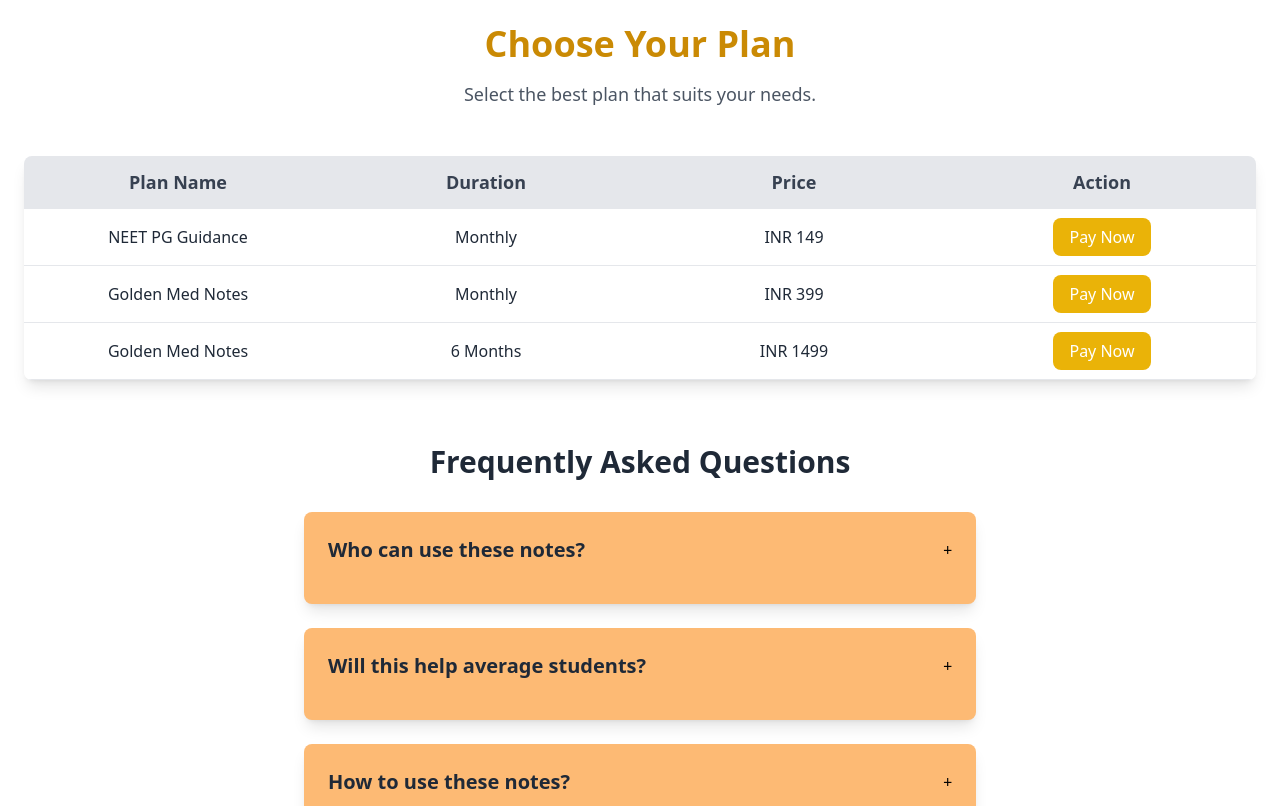
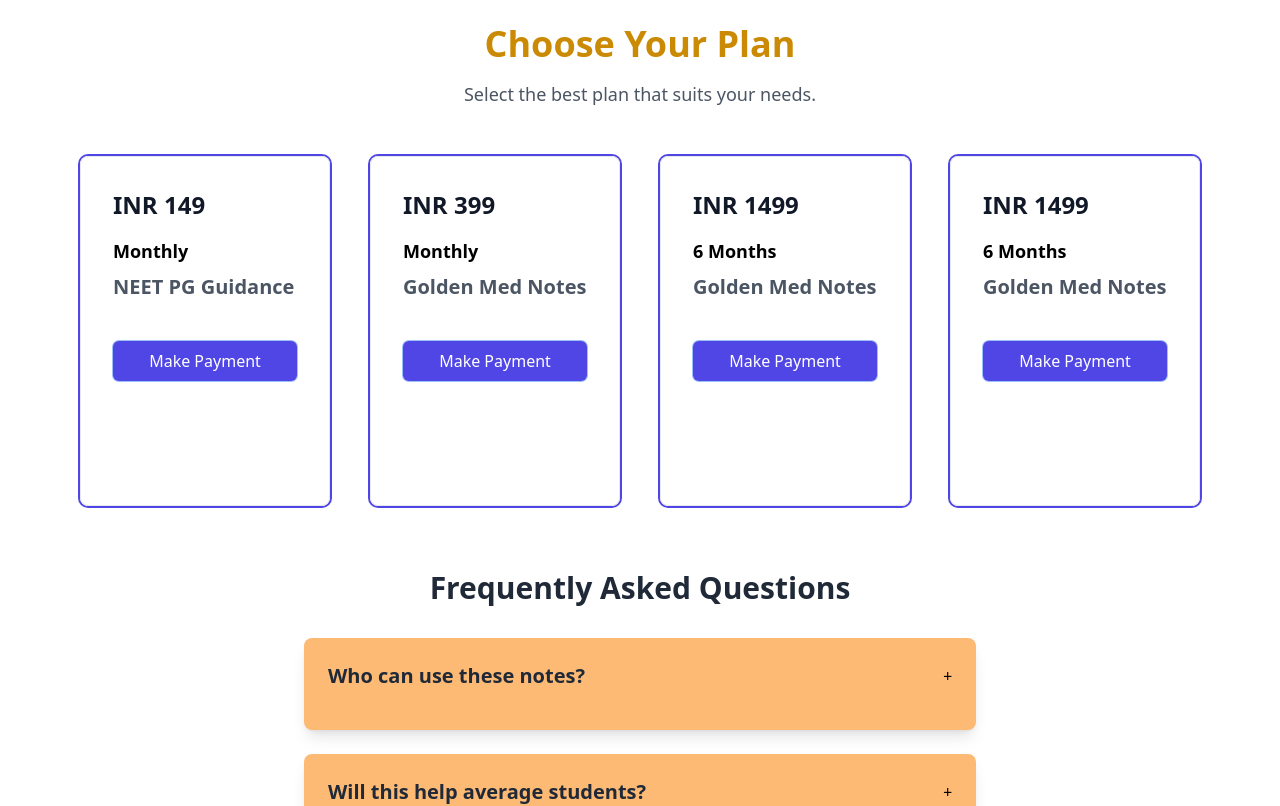
Before and after one commit to shubham15mamgain/golden_frontend, a React (Vite) app: page /pricing in a window 1280 px wide. Shown: the top 806 px of the page. Built offline with nearby package versions, Linux system fonts and the light colour scheme.

Commit message:
pricing cart

```diff
--- a/src/pages/PricingPage.jsx
+++ b/src/pages/PricingPage.jsx
@@ -3,6 +3,34 @@
 import gsap from "gsap";
 
 const PricingPage = () => {
+
+    const pricingPlan= [
+      {
+        "planName": "NEET PG Guidance",
+        "duration": "Monthly",
+        "price": "INR 149",
+        "paymentLink": "/payment-page"
+      },
+      {
+        "planName": "Golden Med Notes",
+        "duration": "Monthly",
+        "price": "INR 399",
+        "paymentLink": "/golden-med-notes-payment"
+      },
+      {
+        "planName": "Golden Med Notes",
+        "duration": "6 Months",
+        "price": "INR 1499",
+        "paymentLink": "/golden-med-notes-payment"
+      },
+      {
+        "planName": "Golden Med Notes",
+        "duration": "6 Months",
+        "price": "INR 1499",
+        "paymentLink": "/golden-med-notes-payment"
+      }
+    ]
+
   return (
     <div className="max-w-7xl mx-auto p-6">
       <header className="text-center mb-12">
@@ -12,89 +40,33 @@
         </p>
       </header>
 
-      <div className="overflow-x-auto shadow-lg rounded-lg">
-        <div className="overflow-x-auto">
-          <div className="overflow-x-auto">
-            <table className="min-w-full bg-white border-collapse table-auto">
-              <thead className="bg-gray-200">
-                <tr>
-                  <th className="px-6 py-3 border-b text-lg font-semibold text-gray-700 w-1/4 text-center">
-                    Plan Name
-                  </th>
-                  <th className="px-6 py-3 border-b text-lg font-semibold text-gray-700 w-1/4 text-center">
-                    Duration
-                  </th>
-                  <th className="px-6 py-3 border-b text-lg font-semibold text-gray-700 w-1/4 text-center">
-                    Price
-                  </th>
-                  <th className="px-6 py-3 border-b text-lg font-semibold text-gray-700 w-1/4 text-center">
-                    Action
-                  </th>
-                </tr>
-              </thead>
-              <tbody>
-                <tr className="hover:bg-gray-50">
-                  <td className="px-6 py-4 border-b text-gray-800 text-center">
-                    NEET PG Guidance
-                  </td>
-                  <td className="px-6 py-4 border-b text-gray-800 text-center">
-                    Monthly
-                  </td>
-                  <td className="px-6 py-4 border-b text-gray-800 text-center">
-                    INR 149
-                  </td>
-                  <td className="px-6 py-4 border-b text-center">
-                    <a
-                      href="/payment-page"
-                      className="bg-yellow-500 text-white px-4 py-2 rounded-lg hover:bg-yellow-600 transition-all duration-300"
-                    >
-                      Pay Now
-                    </a>
-                  </td>
-                </tr>
-                <tr className="hover:bg-gray-50">
-                  <td className="px-6 py-4 border-b text-gray-800 text-center">
-                    Golden Med Notes
-                  </td>
-                  <td className="px-6 py-4 border-b text-gray-800 text-center">
-                    Monthly
-                  </td>
-                  <td className="px-6 py-4 border-b text-gray-800 text-center">
-                    INR 399
-                  </td>
-                  <td className="px-6 py-4 border-b text-center">
-                    <a
-                      href="/golden-med-notes-payment"
-                      className="bg-yellow-500 text-white px-4 py-2 rounded-lg hover:bg-yellow-600 transition-all duration-300"
-                    >
-                      Pay Now
-                    </a>
-                  </td>
-                </tr>
-                <tr className="hover:bg-gray-50">
-                  <td className="px-6 py-4 border-b text-gray-800 text-center">
-                    Golden Med Notes
-                  </td>
-                  <td className="px-6 py-4 border-b text-gray-800 text-center">
-                    6 Months
-                  </td>
-                  <td className="px-6 py-4 border-b text-gray-800 text-center">
-                    INR 1499
-                  </td>
-                  <td className="px-6 py-4 border-b text-center">
-                    <a
-                      href="/golden-med-notes-payment"
-                      className="bg-yellow-500 text-white px-4 py-2 rounded-lg hover:bg-yellow-600 transition-all duration-300 text-nowrap"
-                    >
-                      Pay Now
-                    </a>
-                  </td>
-                </tr>
-              </tbody>
-            </table>
-          </div>
+
+      <div className="flex gap-10  justify-center mx-auto ">
+  {pricingPlan.map((item, i) => (
+    <div key={i} className="flex  flex-col md:flex-row gap-10 items-center ">
+      <div className="border rounded-lg ring-2 ring-[#4F46E5] p-8 w-[250px] h-[350px] ">
+      <div className="text-2xl font-bold text-[#111827] mb-4">{item.price}</div>        <div className="text-lg font-semibold mb-2">{item.duration}</div>
+        <div className="text-xl font-bold text-[#4B5563] mb-2">{item.planName}</div>
+
+        <div className="ring-1 bg-[#4F46E5] mt-10 text-center rounded-md px-2 py-2">
+          <a
+            href={item.paymentLink}
+            className="text-white text-center hover:underline"
+            target="_blank"
+            rel="noopener noreferrer"
+          >
+            Make Payment
+          </a>
         </div>
       </div>
+    </div>
+  ))}
+</div>
+
+
+
+
+
 
       <section className="mt-16">
         <h2 className="text-3xl font-semibold text-gray-800 text-center mb-8">
--- a/src/routes.jsx
+++ b/src/routes.jsx
@@ -33,6 +33,10 @@
     path: "/pricing",
     element: <PricingPage />,
   },
+  {
+    path:"/aboutus",
+    element: <AboutUs/>
+  }
 ]);
 
 export default routes;
```
